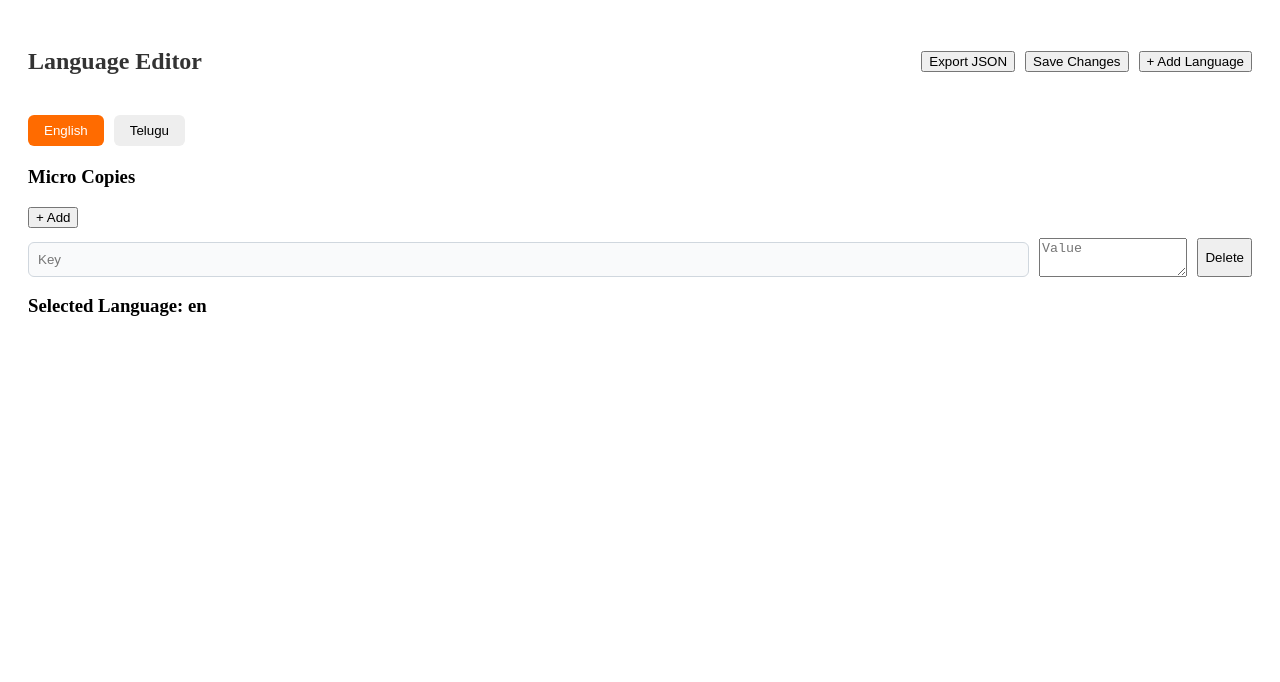
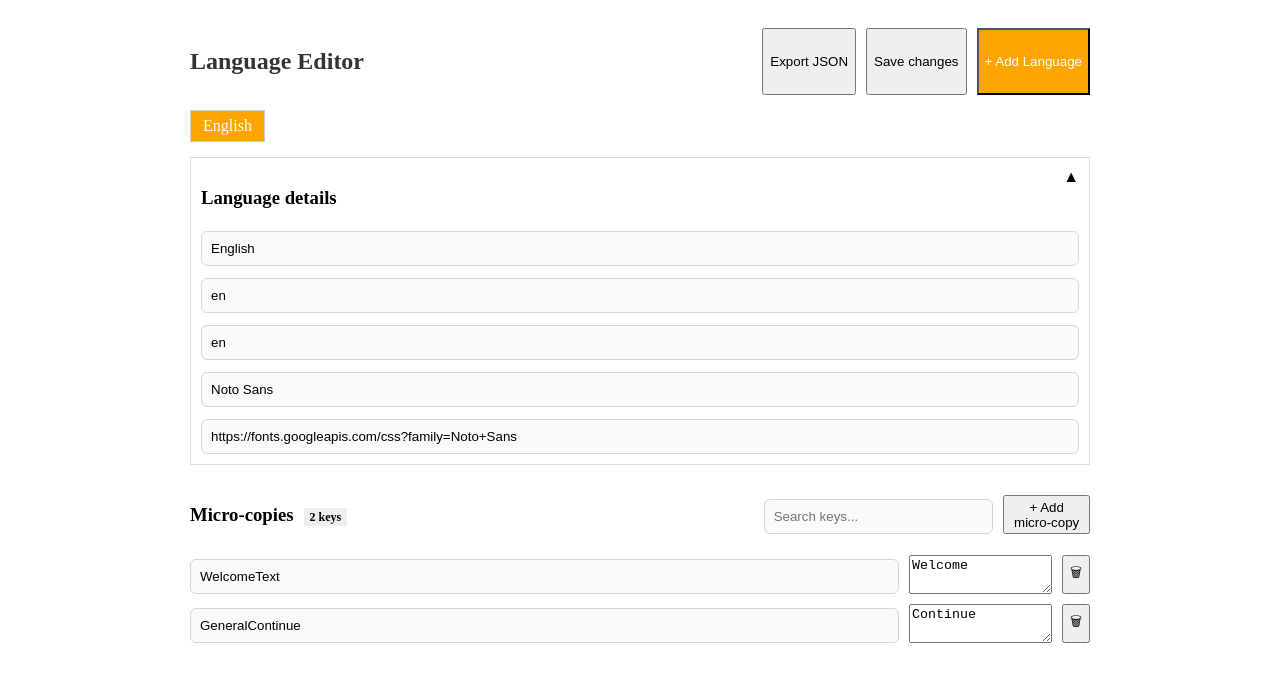
Before and after one commit to Karthiksherlock/sample_react1, a React (Vite) app: page /language in a window 1280 px wide. Shown: the top 682 px of the page. Built offline with nearby package versions, Linux system fonts and the light colour scheme.

Commit message:
language page components and structure in progress

```diff
--- /dev/null
+++ b/src/components/language/AddLanguageModal.tsx
@@ -0,0 +1,41 @@
+import { useState } from "react";
+
+function AddLanguageModal({ onClose, onAdd }: any) {
+  const initial = {
+    name: "",
+    iana_code: "",
+    iso_code: "",
+    font_family: "",
+    font_url: "",
+  };
+
+  const [form, setForm] = useState(initial);
+
+  const handleSubmit = () => {
+    if (!form.name.trim()) return;
+    onAdd(form);
+    setForm(initial);
+    onClose();
+  };
+
+  return (
+    <div className="modal">
+      <div className="modal-box">
+        <h3>Add Language</h3>
+
+        <input placeholder="Name" value={form.name} onChange={(e) => setForm({ ...form, name: e.target.value })} />
+        <input placeholder="IANA code" value={form.iana_code} onChange={(e) => setForm({ ...form, iana_code: e.target.value })} />
+        <input placeholder="ISO code" value={form.iso_code} onChange={(e) => setForm({ ...form, iso_code: e.target.value })} />
+        <input placeholder="Font family" value={form.font_family} onChange={(e) => setForm({ ...form, font_family: e.target.value })} />
+        <input placeholder="Font URL" value={form.font_url} onChange={(e) => setForm({ ...form, font_url: e.target.value })} />
+
+        <div className="modal-actions">
+          <button onClick={onClose}>Cancel</button>
+          <button onClick={handleSubmit}>Create</button>
+        </div>
+      </div>
+    </div>
+  );
+}
+
+export default AddLanguageModal;
--- a/src/components/language/MicroCopyItem.tsx
+++ b/src/components/language/MicroCopyItem.tsx
@@ -1,31 +1,27 @@
-type Item = {
-  key: string;
-  value: string;
+type Props = {
+  item: { key: string; value: string };
+  onChange: (oldKey: string, newKey: string, newValue: string) => void;
+  onDelete: (key: string) => void;
 };
 
-type Props = {
-  item: Item;
-  index: number;
-  onChange: (index: number, field: "key" | "value", value: string) => void;
-  onDelete: (index: number) => void;
-};
-
-function MicroCopyItem({ item, index, onChange, onDelete }: Props) {
+function MicroCopyItem({ item, onChange, onDelete }: Props) {
   return (
-    <div style={{ display: "flex", gap: "10px", marginBottom: "10px" }}>
+    <div className="item">
       <input
-        placeholder="Key"
         value={item.key}
-        onChange={(e) => onChange(index, "key", e.target.value)}
+        onChange={(e) =>
+          onChange(item.key, e.target.value, item.value)
+        }
       />
 
       <textarea
-        placeholder="Value"
         value={item.value}
-        onChange={(e) => onChange(index, "value", e.target.value)}
+        onChange={(e) =>
+          onChange(item.key, item.key, e.target.value)
+        }
       />
 
-      <button onClick={() => onDelete(index)}>Delete</button>
+      <button onClick={() => onDelete(item.key)}>🗑</button>
     </div>
   );
 }
--- a/src/components/language/header.tsx
+++ b/src/components/language/header.tsx
@@ -1,23 +1,20 @@
-type HeaderProps = {
+type Props = {
   onAddLanguage: () => void;
+  onExport: () => void;
+  onSave: () => void;
 };
 
-function Header({ onAddLanguage }: HeaderProps) {
+function Header({ onAddLanguage, onExport, onSave }: Props) {
   return (
-    <div
-      style={{
-        display: "flex",
-        justifyContent: "space-between",
-        alignItems: "center",
-        marginBottom: "20px",
-      }}
-    >
+    <div className="header">
       <h2>Language Editor</h2>
 
-      <div style={{ display: "flex", gap: "10px" }}>
-        <button>Export JSON</button>
-        <button>Save Changes</button>
-        <button onClick={onAddLanguage}>+ Add Language</button>
+      <div className="actions">
+        <button onClick={onExport}>Export JSON</button>
+        <button onClick={onSave}>Save changes</button>
+        <button className="primary" onClick={onAddLanguage}>
+          + Add Language
+        </button>
       </div>
     </div>
   );
--- a/src/components/language/tabs.tsx
+++ b/src/components/language/tabs.tsx
@@ -1,33 +1,20 @@
-type Language = {
-  code: string;
-  name: string;
+type Props = {
+  languages: any[];
+  selectedLanguage: string;
+  onSelect: (name: string) => void;
 };
 
-type TabsProps = {
-  languages: Language[];
-  selectedLanguage: string;
-  onSelect: (code: string) => void;
-};
-
-function Tabs({ languages, selectedLanguage, onSelect }: TabsProps) {
+function Tabs({ languages, selectedLanguage, onSelect }: Props) {
   return (
-    <div style={{ display: "flex", gap: "10px", marginBottom: "20px" }}>
+    <div className="tabs">
       {languages.map((lang) => (
-        <button
-          key={lang.code}
-          onClick={() => onSelect(lang.code)}
-          style={{
-            padding: "8px 16px",
-            background:
-              selectedLanguage === lang.code ? "#ff6b00" : "#eee",
-            color: selectedLanguage === lang.code ? "#fff" : "#000",
-            border: "none",
-            borderRadius: "6px",
-            cursor: "pointer",
-          }}
+        <div
+          key={lang.name}
+          className={`tab ${selectedLanguage === lang.name ? "active" : ""}`}
+          onClick={() => onSelect(lang.name)}
         >
           {lang.name}
-        </button>
+        </div>
       ))}
     </div>
   );
--- /dev/null
+++ b/src/pages/LanguagePage.css
@@ -0,0 +1,100 @@
+.page {
+  max-width: 900px;
+  margin: auto;
+  padding: 20px;
+}
+
+.header {
+  display: flex;
+  justify-content: space-between;
+}
+
+.actions {
+  display: flex;
+  gap: 10px;
+}
+
+.primary {
+  background: orange;
+  color: white;
+}
+
+.tabs {
+  display: flex;
+  gap: 10px;
+  margin: 15px 0;
+}
+
+.tab {
+  padding: 6px 12px;
+  border: 1px solid #ccc;
+  cursor: pointer;
+}
+
+.active {
+  background: orange;
+  color: white;
+}
+
+.details {
+  border: 1px solid #ddd;
+  padding: 10px;
+}
+
+.details-header {
+  display: flex;
+  justify-content: space-between;
+  cursor: pointer;
+}
+
+.details-box {
+  display: flex;
+  flex-direction: column;
+  gap: 8px;
+}
+
+.micro-header {
+  display: flex;
+  justify-content: space-between;
+  align-items: center;
+  margin-top: 20px;
+}
+
+.micro-actions {
+  display: flex;
+  gap: 10px;
+}
+
+.badge {
+  margin-left: 10px;
+  font-size: 12px;
+  background: #eee;
+  padding: 2px 6px;
+}
+
+.item {
+  display: flex;
+  gap: 10px;
+  margin: 10px 0;
+}
+
+.modal {
+  position: fixed;
+  inset: 0;
+  background: rgba(0,0,0,0.4);
+  display: flex;
+  align-items: center;
+  justify-content: center;
+}
+
+.modal-box {
+  background: white;
+  padding: 20px;
+  width: 300px;
+}
+
+.modal-actions {
+  display: flex;
+  justify-content: space-between;
+  margin-top: 10px;
+}
--- a/src/pages/LanguagePage.tsx
+++ b/src/pages/LanguagePage.tsx
@@ -1,67 +1,203 @@
 import { useState } from "react";
-import Header from "../components/language/Header";
-import Tabs from "../components/language/Tabs";
+import Header from "../components/language/header";
+import Tabs from "../components/language/tabs";
 import MicroCopyItem from "../components/language/MicroCopyItem";
+import AddLanguageModal from "../components/language/AddLanguageModal";
+import "./LanguagePage.css";
+
+type LanguageConfig = {
+  name: string;
+  iana_code: string;
+  iso_code: string;
+  font_family: string;
+  font_url: string;
+  micro_copies: Record<string, string>;
+};
+
+type LanguageRecord = Record<string, LanguageConfig>;
+
 function LanguagePage() {
-  const [languages, setLanguages] = useState([
-    { code: "en", name: "English" },
-    { code: "te", name: "Telugu" },
-  ]);
+  const [languages, setLanguages] = useState<LanguageRecord>({
+    English: {
+      name: "English",
+      iana_code: "en",
+      iso_code: "en",
+      font_family: "Noto Sans",
+      font_url: "https://fonts.googleapis.com/css?family=Noto+Sans",
+      micro_copies: {
+        WelcomeText: "Welcome",
+        GeneralContinue: "Continue",
+      },
+    },
+  });
 
-  const [selectedLanguage, setSelectedLanguage] = useState("en");
+  const [selectedLanguage, setSelectedLanguage] = useState("English");
   const [showModal, setShowModal] = useState(false);
-  const [microCopies, setMicroCopies] = useState([
-    { key: "", value: "" },
-  ]);
-  const handleChange = (
-    index: number,
-    field: "key" | "value",
-    value: string
+  const [search, setSearch] = useState("");
+  const [showDetails, setShowDetails] = useState(true);
+
+  const currentLanguage = languages[selectedLanguage];
+
+  const handleMicroCopyChange = (
+    oldKey: string,
+    newKey: string,
+    newValue: string
   ) => {
-    const updated = [...microCopies];
-    updated[index][field] = value;
-    setMicroCopies(updated);
+    setLanguages((prev) => {
+      const language = prev[selectedLanguage];
+      const updated = { ...language.micro_copies };
+
+      if (oldKey !== newKey) delete updated[oldKey];
+      updated[newKey] = newValue;
+
+      return {
+        ...prev,
+        [selectedLanguage]: {
+          ...language,
+          micro_copies: updated,
+        },
+      };
+    });
   };
 
   const handleAdd = () => {
-    setMicroCopies([...microCopies, { key: "", value: "" }]);
+    const tempKey = "key_" + Date.now();
+
+    setLanguages((prev) => {
+      const language = prev[selectedLanguage];
+
+      return {
+        ...prev,
+        [selectedLanguage]: {
+          ...language,
+          micro_copies: {
+            ...language.micro_copies,
+            [tempKey]: "",
+          },
+        },
+      };
+    });
   };
 
-  const handleDelete = (index: number) => {
-    const updated = microCopies.filter((_, i) => i !== index);
-    setMicroCopies(updated);
+  const handleDelete = (key: string) => {
+    setLanguages((prev) => {
+      const language = prev[selectedLanguage];
+      const updated = { ...language.micro_copies };
+      delete updated[key];
+
+      return {
+        ...prev,
+        [selectedLanguage]: {
+          ...language,
+          micro_copies: updated,
+        },
+      };
+    });
+  };
+
+  const handleAddLanguage = (lang: Omit<LanguageConfig, "micro_copies">) => {
+    setLanguages((prev) => ({
+      ...prev,
+      [lang.name]: {
+        ...lang,
+        micro_copies: {},
+      },
+    }));
+
+    setSelectedLanguage(lang.name);
+  };
+
+  const handleExport = () => {
+    const blob = new Blob([JSON.stringify(languages, null, 2)], {
+      type: "application/json",
+    });
+
+    const url = URL.createObjectURL(blob);
+    const a = document.createElement("a");
+    a.href = url;
+    a.download = "languages.json";
+    a.click();
+  };
+
+  const handleSave = () => {
+    localStorage.setItem("languages", JSON.stringify(languages));
+    alert("Saved locally");
   };
 
   return (
-    <div style={{ padding: "20px" }}>
-      <Header onAddLanguage={() => setShowModal(true)} />
+    <div className="page">
+      <Header
+        onAddLanguage={() => setShowModal(true)}
+        onExport={handleExport}
+        onSave={handleSave}
+      />
 
-      {/* Tabs */}
       <Tabs
-        languages={languages}
+        languages={Object.values(languages).map((lang) => ({
+          code: lang.name,
+          name: lang.name,
+        }))}
         selectedLanguage={selectedLanguage}
         onSelect={setSelectedLanguage}
       />
-      <h3>Micro Copies</h3>
 
-      <button onClick={handleAdd}>+ Add</button>
+      <div className="details">
+        <div className="details-header" onClick={() => setShowDetails(!showDetails)}>
+          <h3>Language details</h3>
+          <span>{showDetails ? "▲" : "▼"}</span>
+        </div>
 
-      <div style={{ marginTop: "10px" }}>
-        {microCopies.map((item, index) => (
-          <MicroCopyItem
-            key={index}
-            item={item}
-            index={index}
-            onChange={handleChange}
-            onDelete={handleDelete}
-          />
-        ))}
+        {showDetails && (
+          <div className="details-box">
+            <input value={currentLanguage.name} readOnly />
+            <input value={currentLanguage.iana_code} readOnly />
+            <input value={currentLanguage.iso_code} readOnly />
+            <input value={currentLanguage.font_family} readOnly />
+            <input value={currentLanguage.font_url} readOnly />
+          </div>
+        )}
       </div>
 
-      {/* Selected Language Display */}
-      <div>
-        <h3>Selected Language: {selectedLanguage}</h3>
+      <div className="micro-header">
+        <h3>
+          Micro-copies
+          <span className="badge">
+            {Object.keys(currentLanguage.micro_copies).length} keys
+          </span>
+        </h3>
+
+        <div className="micro-actions">
+          <input
+            placeholder="Search keys..."
+            value={search}
+            onChange={(e) => setSearch(e.target.value)}
+          />
+
+          <button onClick={handleAdd}>+ Add micro-copy</button>
+        </div>
       </div>
+
+      <div className="list">
+        {Object.entries(currentLanguage.micro_copies)
+          .filter(([key]) =>
+            key.toLowerCase().includes(search.toLowerCase())
+          )
+          .map(([key, value]) => (
+            <MicroCopyItem
+              key={key}
+              item={{ key, value }}
+              onChange={handleMicroCopyChange}
+              onDelete={handleDelete}
+            />
+          ))}
+      </div>
+
+      {showModal && (
+        <AddLanguageModal
+          onClose={() => setShowModal(false)}
+          onAdd={handleAddLanguage}
+        />
+      )}
     </div>
   );
 }
```
